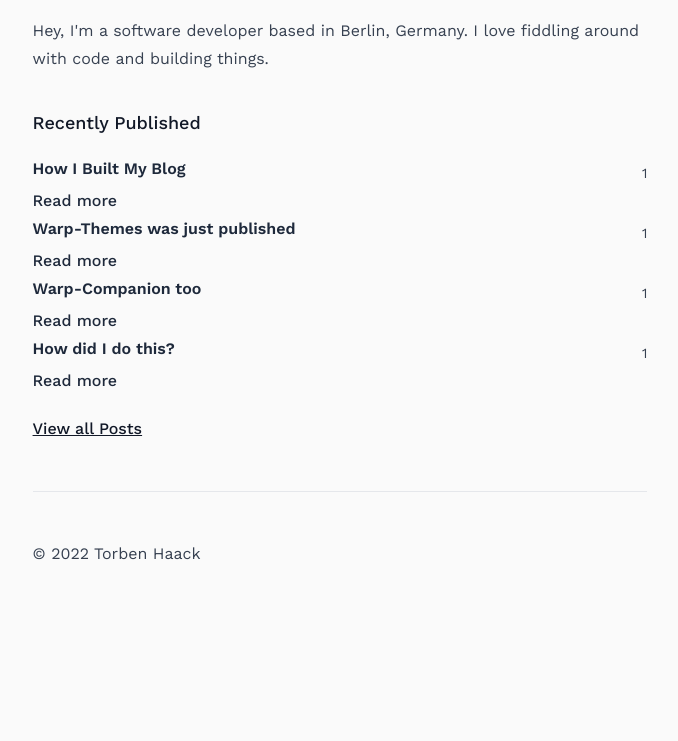
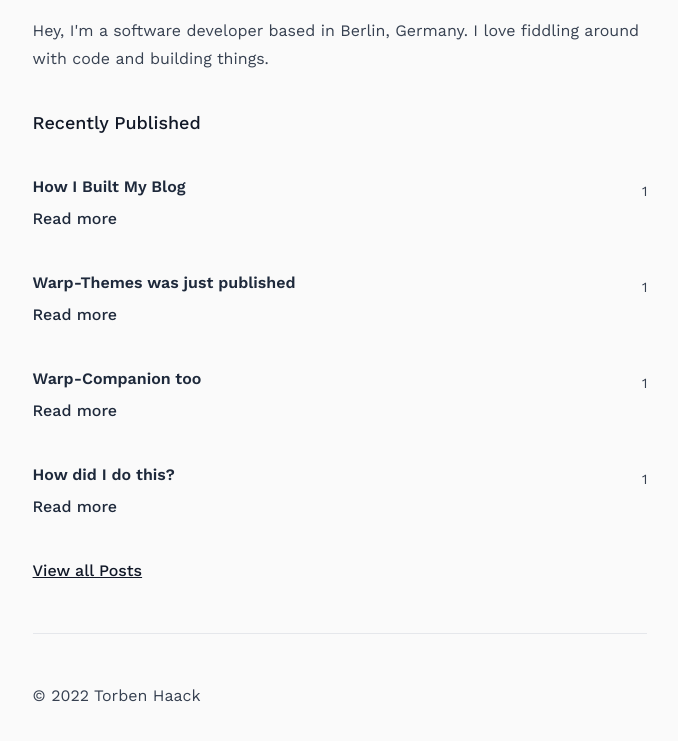
Before and after one commit to haackt/web, an Astro site: page / in a window 1280 px wide. Shown: the part 159-900 px from the top of the page, without its empty margins (300-978 px from the left). Before the commit the page ends 800 px from the top, so only its background shows below. Built offline with nearby package versions, Linux system fonts and the light colour scheme; Astro itself is replaced by a stand-in of ours.

Commit message:
fix: :children_crossing: Added space between recently published posts

```diff
--- a/src/components/Homepage/RecentlyPublished.astro
+++ b/src/components/Homepage/RecentlyPublished.astro
@@ -13,7 +13,7 @@ const posts = await Astro.glob("../../pages/posts/*.mdx");
       })
       .slice(0, 16)
       .map((post) => (
-        <article>
+        <article class="my-9">
           <div class="flex flex-row items-end justify-between mb-1">
             <h3 class="font-semibold text-slate-800">
               {post.frontmatter.title}
```
